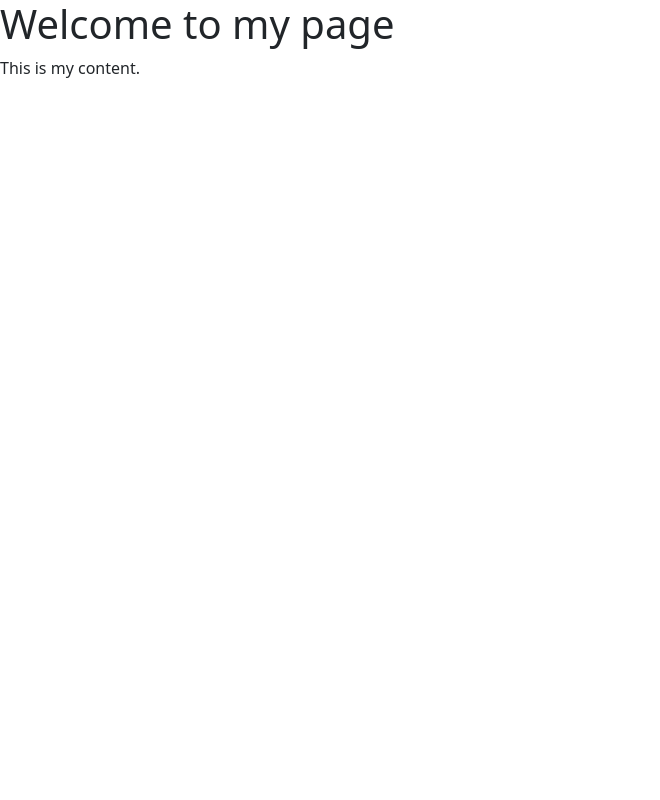
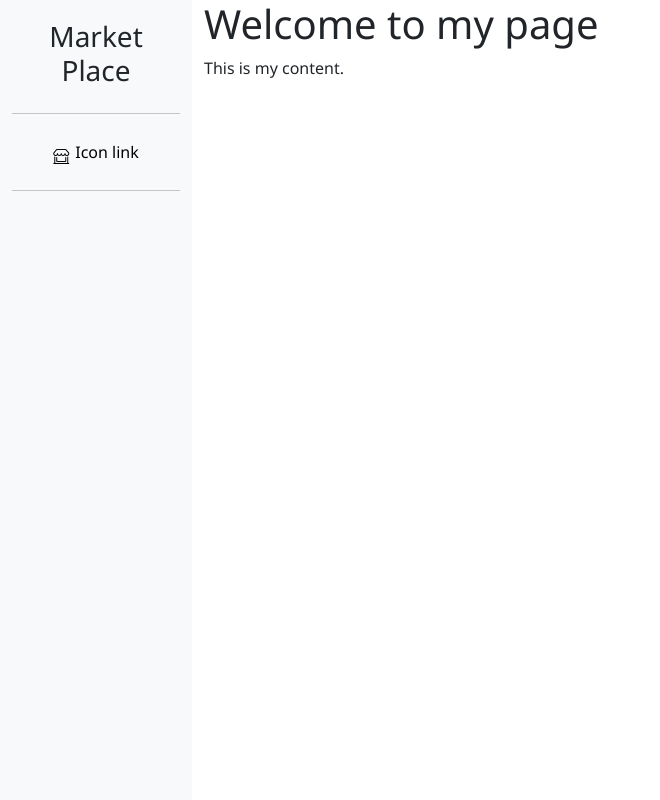
Before and after one commit to ericosta-dev/marketplace, a Django app: page / in a window 1280 px wide. Shown: the whole page, without its empty margins (0-660 px from the left). Run offline with Django 4.2, Linux system fonts and the light colour scheme.

Commit message:
feat: adicionando sidebar

```diff
--- a/app/core/templates/base.html
+++ b/app/core/templates/base.html
@@ -5,11 +5,61 @@
     <meta name="viewport" content="width=device-width, initial-scale=1">
     <title>{% block title %}Default Title{% endblock %}</title>
     <link href="https://cdn.jsdelivr.net/npm/bootstrap@5.3.0-alpha3/dist/css/bootstrap.min.css" rel="stylesheet" integrity="sha384-KK94CHFLLe+nY2dmCWGMq91rCGa5gtU4mk92HdvYe+M/SXH301p5ILy+dN9+nJOZ" crossorigin="anonymous">
+    <link rel="stylesheet" href="https://cdn.jsdelivr.net/npm/bootstrap-icons@1.10.5/font/bootstrap-icons.css">
   </head>
+  <style>
+    body {
+      font-family: 'Segoe UI', Tahoma, Geneva, Verdana, sans-serif;
+
+    }
+    .sidebar {
+      background-color: #f8f9fa;
+      height: 100vh;
+      width: 15%
+    }
+    .sidebar a {
+      color: #000;
+      text-decoration: none;
+    }
+    .titulo-sidebar {
+      text-align: center;
+      margin-top: 20px;
+      margin-bottom: 10px;
+    }
+    .item-sidebar {
+      display: flex;
+      align-items: center;
+      justify-content: center;
+      margin-top: 10px;
+      margin-bottom: 10px;
+    }
+  </style>
   {% block css %}{% endblock %}
   <body>
-    {% block content %}
-    {% endblock %}
+    <div class="container-fluid">
+      <div class="row">
+        <div class="col-1 sidebar">
+          <ul class="nav flex-column">
+            <li class="nav-item">
+              <h3 class="titulo-sidebar">Market Place</h3>
+            </li>
+            <hr>
+            <li class="nav-item item-sidebar">
+              <a class="icon-link" href="#">
+                <i class="bi bi-shop-window"></i>
+                Icon link
+              </a>
+            </li>
+            <hr>
+          </ul>
+        </div>
+        <div class="col-9">
+          {% block content %}
+          {% endblock %}
+        </div>
+      </div>
+    </div>
+
     <script src="https://cdn.jsdelivr.net/npm/bootstrap@5.3.0-alpha3/dist/js/bootstrap.bundle.min.js" integrity="sha384-ENjdO4Dr2bkBIFxQpeoTz1HIcje39Wm4jDKdf19U8gI4ddQ3GYNS7NTKfAdVQSZe" crossorigin="anonymous"></script>
     {% block scripts %}
     {% endblock %}
```
